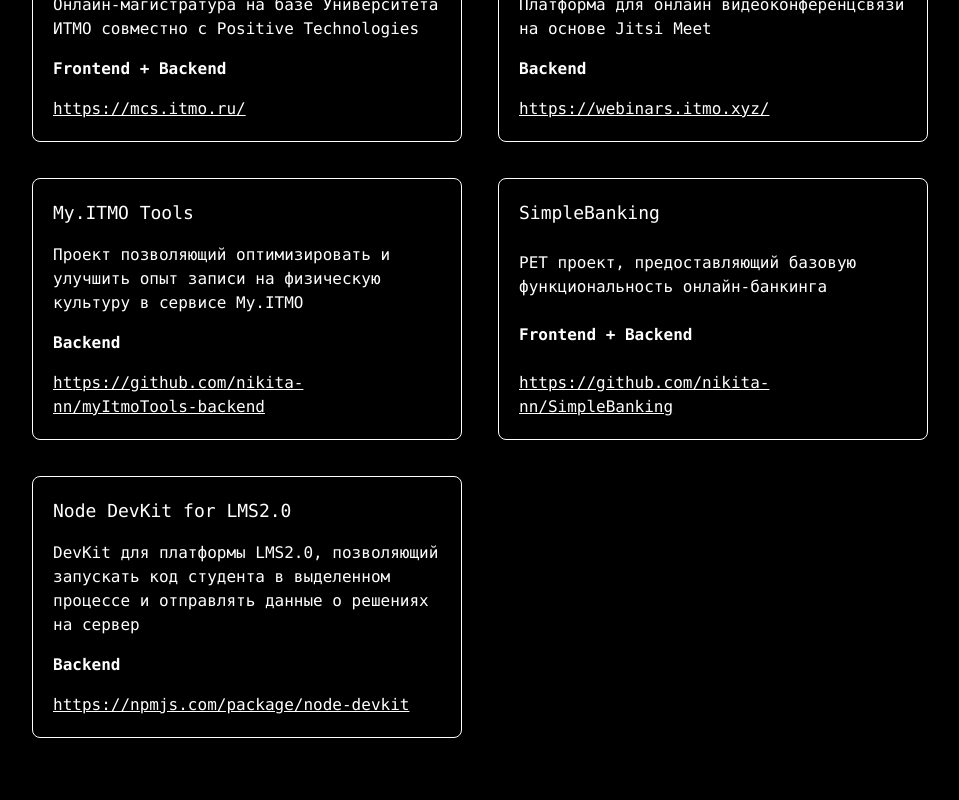
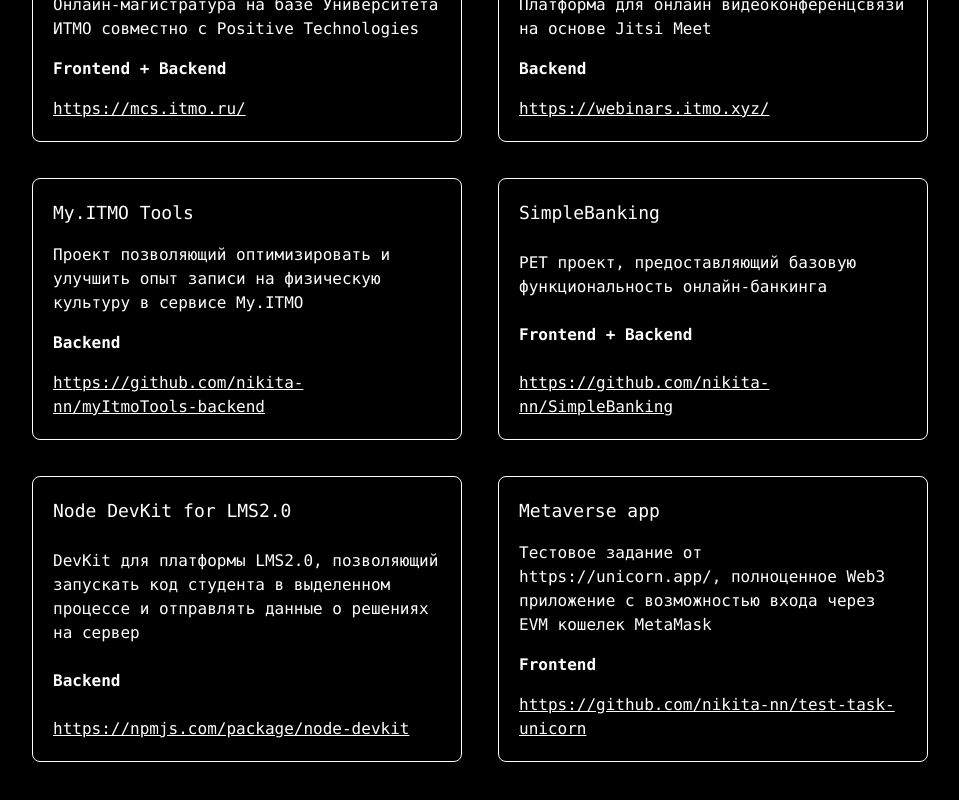
Before and after one commit to nikita-nn/nikitadev.io, a React (Vite) app: page / in a window 1280 px wide. Shown: the part 1338-2138 px from the top of the page, without its empty margins (160-1119 px from the left). Built offline with nearby package versions, Linux system fonts and the light colour scheme.

Commit message:
feat: new project

```diff
--- a/src/App.tsx
+++ b/src/App.tsx
@@ -1,6 +1,5 @@
 import { Position, projects, socials, technologies } from "./data/data.ts";
 export default function App() {
-
   const choosePosition = (position: Position) => {
     switch (position) {
       case Position.BACKEND:
--- a/src/data/data.ts
+++ b/src/data/data.ts
@@ -89,4 +89,11 @@
     position: Position.BACKEND,
     link: "https://npmjs.com/package/node-devkit",
   },
+  {
+    name: "Metaverse app",
+    description:
+      "Тестовое задание от https://unicorn.app/, полноценное Web3 приложение с возможностью входа через EVM кошелек MetaMask",
+    position: Position.FRONTEND,
+    link: "https://github.com/nikita-nn/test-task-unicorn",
+  },
 ];
```
